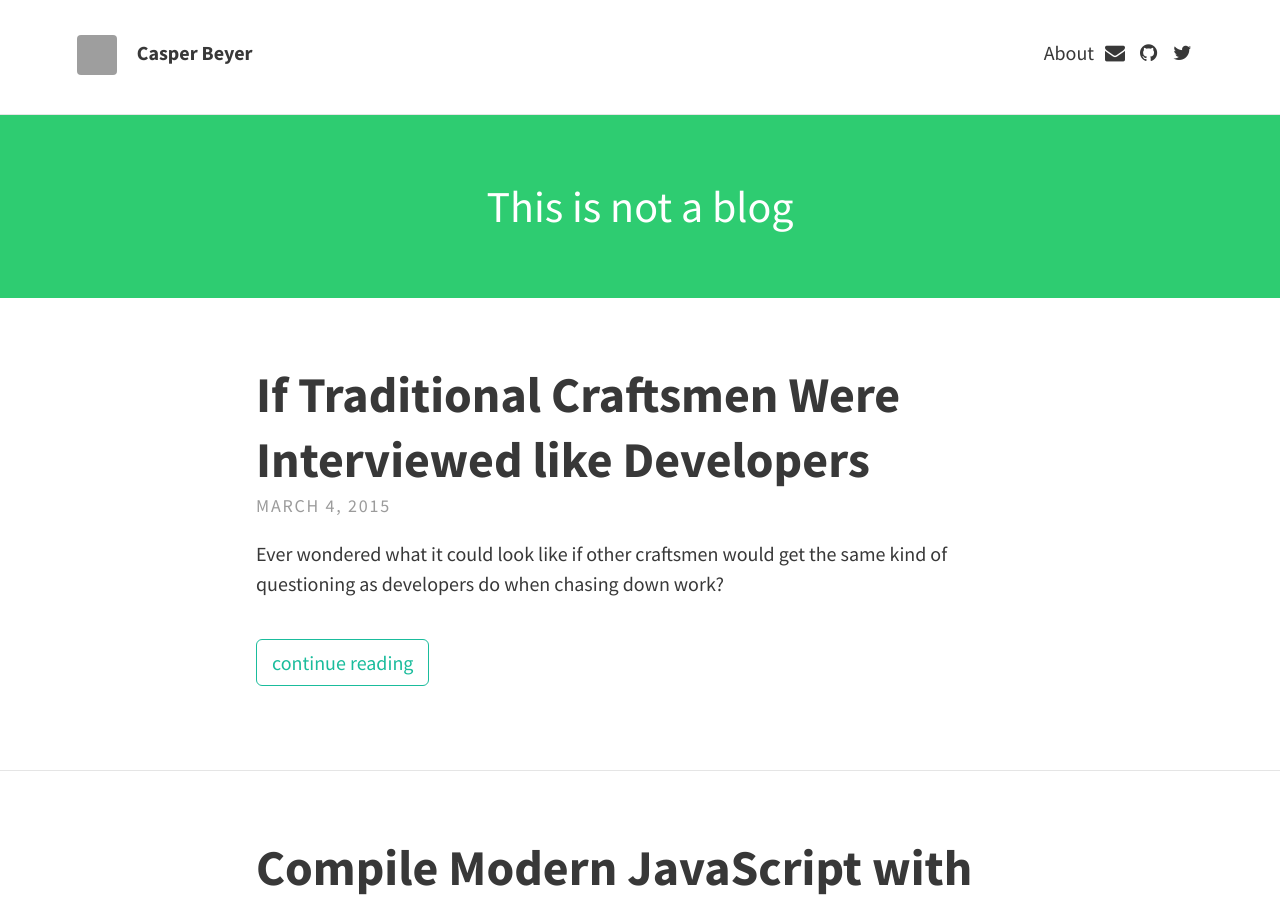
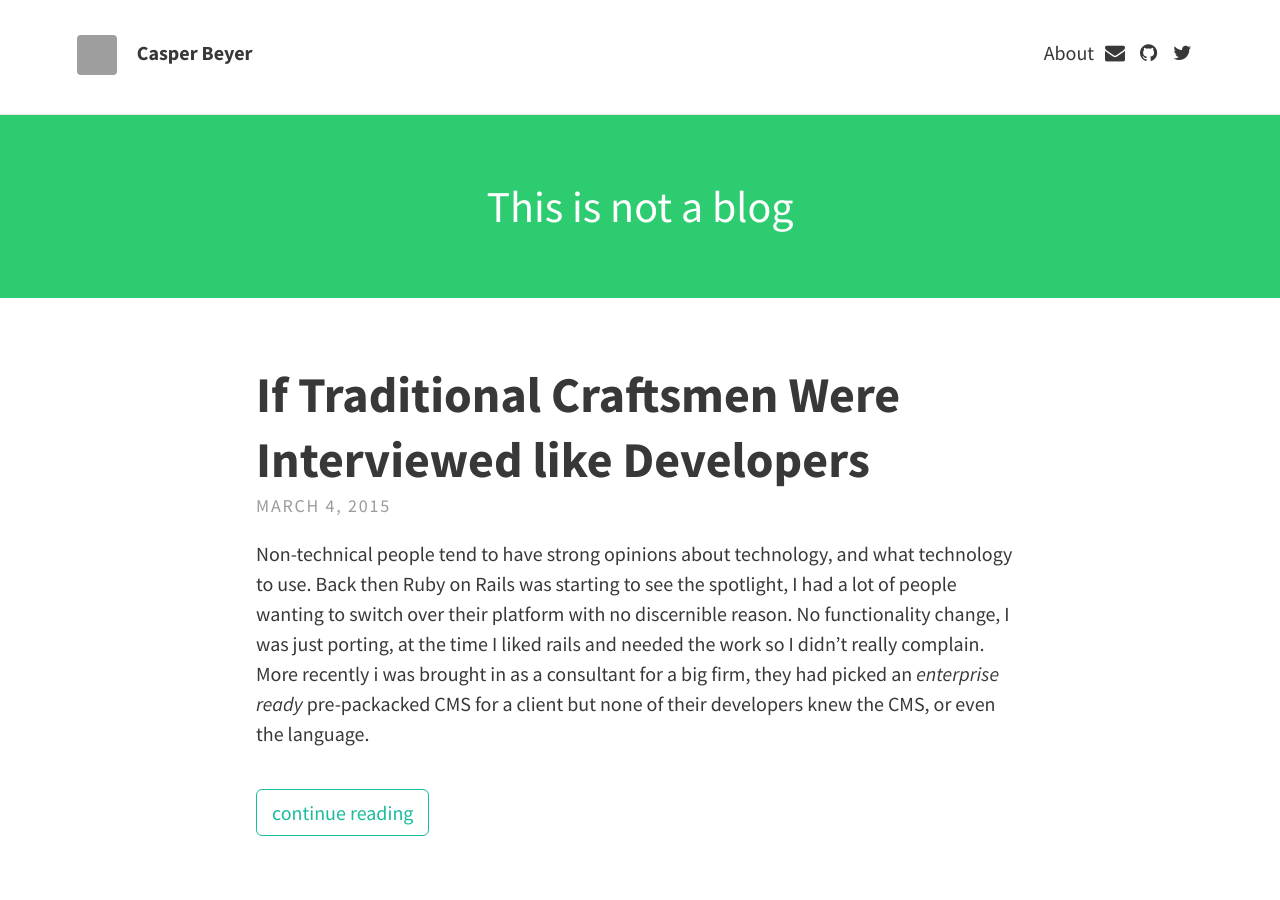
Before and after one commit to caspervonb/caspervonb.github.bak, a Jekyll site: the page built from index.html, in a window 1280 px wide and 900 px high. Built offline with Jekyll 4.4.1, drawn with Linux system fonts in a browser that asks for light colours; nearby versions of some CDN libraries; Markdown is read by kramdown in place of the engine named in the settings; the list of posts is cut into pages by our own code; grey boxes are pictures that could not be loaded.

Commit message:
Update 2015-03-04-if-traditional-were-craftsmen-interviewed-like-developers.markdown

```diff
--- a/_posts/2015-03-04-if-traditional-were-craftsmen-interviewed-like-developers.markdown
+++ b/_posts/2015-03-04-if-traditional-were-craftsmen-interviewed-like-developers.markdown
@@ -5,7 +5,9 @@ categories:
   - rant
 ---
 
-Ever wondered what it could look like if other craftsmen would get the same kind of questioning as developers do when chasing down work?
+Non-technical people tend to have strong opinions about technology, and what technology to use. Back then Ruby on Rails was starting to see the spotlight, I had a lot of people wanting to switch over their platform with no discernible reason.  No functionality change, I was just porting, at the time I liked rails and needed the work so I didn't really complain. More recently i was brought in as a consultant for a big firm, they had picked an *enterprise ready* pre-packacked CMS for a client but none of their developers knew the CMS, or even the language.
+
+Reminds me of the story if a craftsman had the same interview process as developers do, heard a couple of variations on this one, carpenter, mason, plumber, etc.
 
 ## The Interview
 **Interviewer: So, you're a carpenter, are you?**
```
